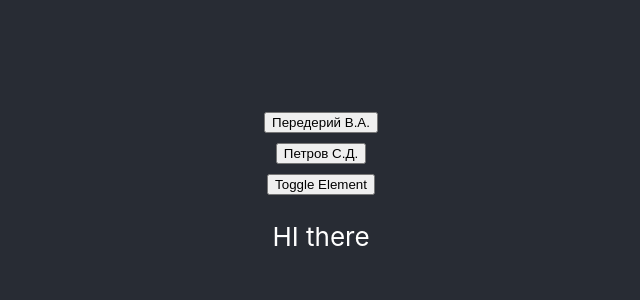
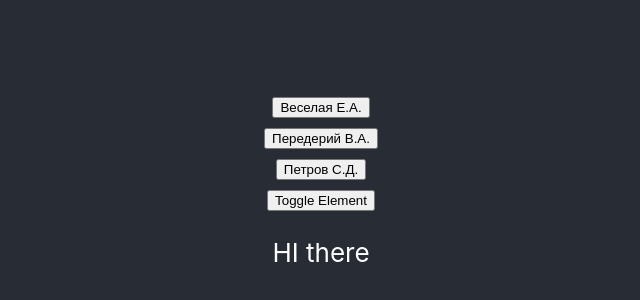
Before and after one commit to ivbo-05-18/mirea_course, a React (Create React App) app: page / in a window 1280 px wide. Shown: the part 210-510 px from the top of the page, without its empty margins (319-959 px from the left). Built offline with nearby package versions, Linux system fonts and the light colour scheme.

Commit message:
First commit

```diff
--- a/src/App.js
+++ b/src/App.js
@@ -3,12 +3,14 @@ import logo from './logo.svg';
 import './App.css';
 import ExampleController from './components/Example';
 import PerederiyVAController from './components/PerederiyVA';
-import PetrovSDController from './components/PetrovSD/PetrovSDController'
+import PetrovSDController from './components/PetrovSD/PetrovSDController';
+import VeselayaEAController from './components/VeselayaEA/VeselayaEAController';
 
 function App() {
   return (
     <div className="App">
       <header className="App-header">
+        <VeselayaEAController/>
 
         <PerederiyVAController/>
 
--- /dev/null
+++ b/src/components/VeselayaEA/VeselayaEAController.js
@@ -0,0 +1,31 @@
+import React, {useState} from 'react';
+
+const VeselayaEAController = () =>  {
+
+
+    const [showState, switchState ] = useState({
+        show: false
+    })
+
+    const switchShowState = () => {
+        switchState({
+            show: !showState.show
+        })
+    }
+
+
+        return (<div className='VeselayaEADiv'>
+            <button onClick={ switchShowState }> Веселая Е.А. </button>
+
+            { showState.show && <VeselayaEAElement/> }
+        </div>)
+
+}
+
+const VeselayaEAElement = () => {
+
+        return (<p>HI there</p> )
+
+}
+
+export default VeselayaEAController;
```
